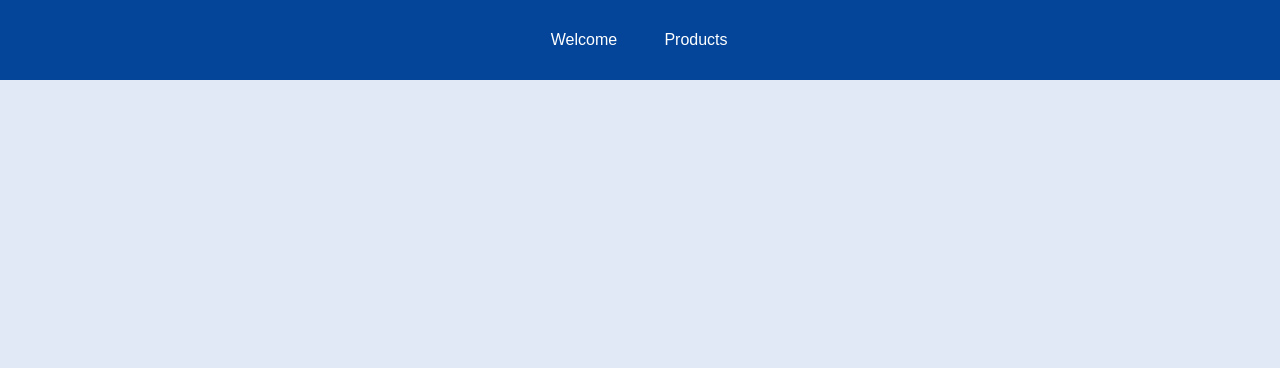
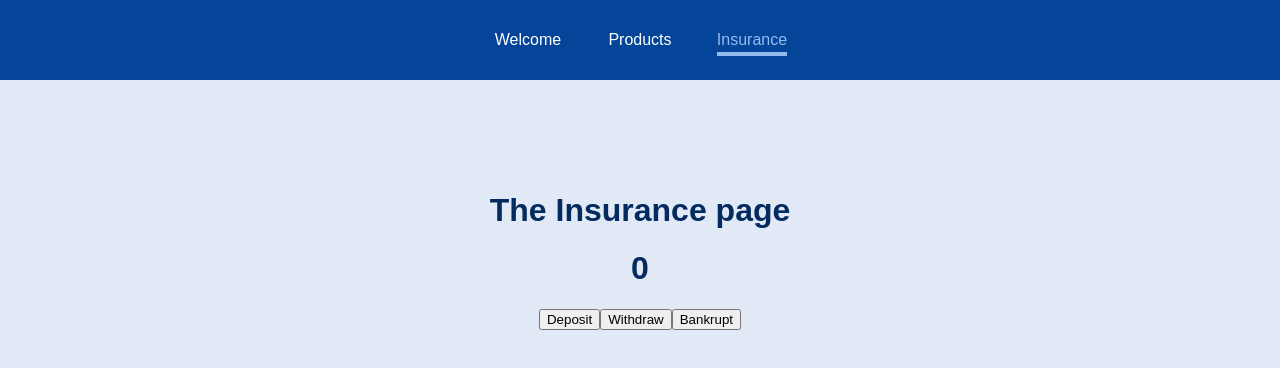
Before and after one commit to Weiqifan1/hanzimining, a React (Create React App) app: page /insurance in a window 1280 px wide. Shown: the top 368 px of the page. Built offline with nearby package versions, Linux system fonts and the light colour scheme.

Commit message:
2021-09-28_22.23: added products to productDetails page (no dynamic links yet)

```diff
--- a/src/App.tsx
+++ b/src/App.tsx
@@ -4,10 +4,14 @@ import './App.css';
 import {BrowserRouter, Route} from 'react-router-dom';
 import Welcome from "./pages/Welcome"//from "./components/Welcome";
 import Products from "./pages/Products";
+import Insurance from "./pages/Insurance";
 import MainHeader from "./components/MainHeader";
+import ProductDetail from "./pages/ProductDetail";
 
 function App() {
 
+
+    // :productId"> */
   return (
     <div className="App">
         <MainHeader/>
@@ -18,6 +22,12 @@ function App() {
             <Route path="/products">
                 <Products/>
             </Route>
+            <Route path="/product-detail">
+                <ProductDetail/>
+            </Route>
+            <Route path="/insurance">
+                <Insurance/>
+            </Route>
 
         </main>
     </div>
--- a/src/components/MainHeader.jsx
+++ b/src/components/MainHeader.jsx
@@ -12,6 +12,9 @@ const MainHeader = () => {
                 <li>
                     <NavLink activeClassName={classes.active} to="/products">Products</NavLink>
                 </li>
+                <li>
+                    <NavLink activeClassName={classes.active} to="/insurance">Insurance</NavLink>
+                </li>
             </ul>
         </nav>
     </header>
--- /dev/null
+++ b/src/pages/Insurance.tsx
@@ -0,0 +1,28 @@
+
+
+import { useDispatch, useSelector } from "react-redux";
+import {bindActionCreators} from "redux";
+import { actionCreators, State } from '../state/index';//from '../state/index';//'./state/index'
+
+const Insurance = () => {
+
+    const dispatch = useDispatch();
+    const {
+        depositMoney,
+        withdrawMoney,
+        bankrupt
+    } = bindActionCreators(actionCreators, dispatch)
+    const amount = useSelector(
+        (state: State) => state.bank)
+
+
+    return <div>
+        <h1> The Insurance page </h1>
+        <h1>{amount}</h1>
+        <button onClick={() => depositMoney(1000)}>Deposit</button>
+        <button onClick={() => withdrawMoney(500)}>Withdraw</button>
+        <button onClick={() => bankrupt()}>Bankrupt</button></div>
+
+};
+
+export default Insurance;
--- /dev/null
+++ b/src/pages/ProductDetail.tsx
@@ -0,0 +1,20 @@
+
+import { useParams } from "react-router-dom";
+
+
+const ProductDetail = () => {
+    //const params: Any = useParams();
+
+    //console.log(params.productId);
+
+    //<p>{params.productId}</p>
+
+    return (
+        <section>
+            <h1>ProductDetail</h1>
+
+        </section>
+    );
+}
+
+export default ProductDetail;
--- a/src/pages/Products.tsx
+++ b/src/pages/Products.tsx
@@ -1,24 +1,18 @@
 
-import { useDispatch, useSelector } from "react-redux";
-import {bindActionCreators} from "redux";
-import { actionCreators, State } from '../state/index';//from '../state/index';//'./state/index'
 
 const Products = () => {
 
-    const dispatch = useDispatch();
-    const {
-        depositMoney,
-        withdrawMoney,
-        bankrupt
-    } = bindActionCreators(actionCreators, dispatch)
-    const amount = useSelector(
-        (state: State) => state.bank)
+    return (
+    <section>
+        <h1> The Products page </h1>
+        <ul>
+            <li>Product 1</li>
+            <li>Product 2</li>
+            <li>Product 3</li>
+        </ul>
+    </section>
+    );
 
-
-    return <div><h1>{amount}</h1>
-        <button onClick={() => depositMoney(1000)}>Deposit</button>
-        <button onClick={() => withdrawMoney(500)}>Withdraw</button>
-        <button onClick={() => bankrupt()}>Bankrupt</button></div>
 };
 
 export default Products;
```
